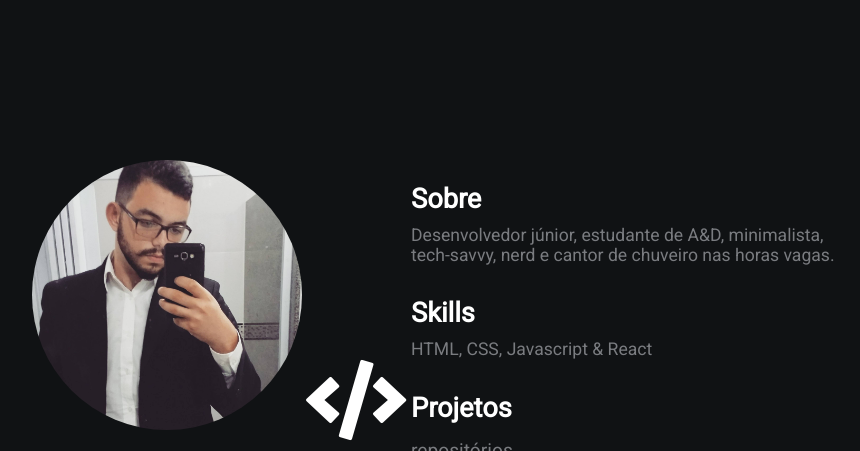
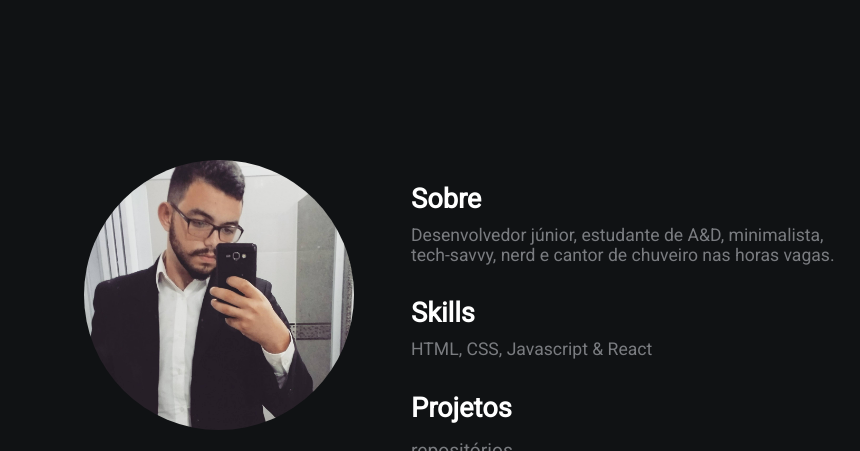
Before and after one commit to http-gabrielalves/gabrielalves.github.io, a plain HTML site: page index.html in a window 1280 px wide. Shown: the top 451 px of the page, without its empty margins (229-1089 px from the left). Drawn offline with Linux system fonts and the light colour scheme.

Commit message:
Update index.html

```diff
--- a/index.html
+++ b/index.html
@@ -12,7 +12,6 @@
     <div class="grid-2">
         <div class="section-1">
             <img src="euae.jpg" alt="perfil" width="270px" height="270px">
-            <i class="fas fa-code fa-5x white"></i>
             <h2>Gabriel Alves</h2>
             <p>Rio de janeiro, Brasil.</p>
             <a href="https://www.linkedin.com/in/gabriel-alves-9331b4121/"><i class="fab fa-linkedin"></i></a>
```
